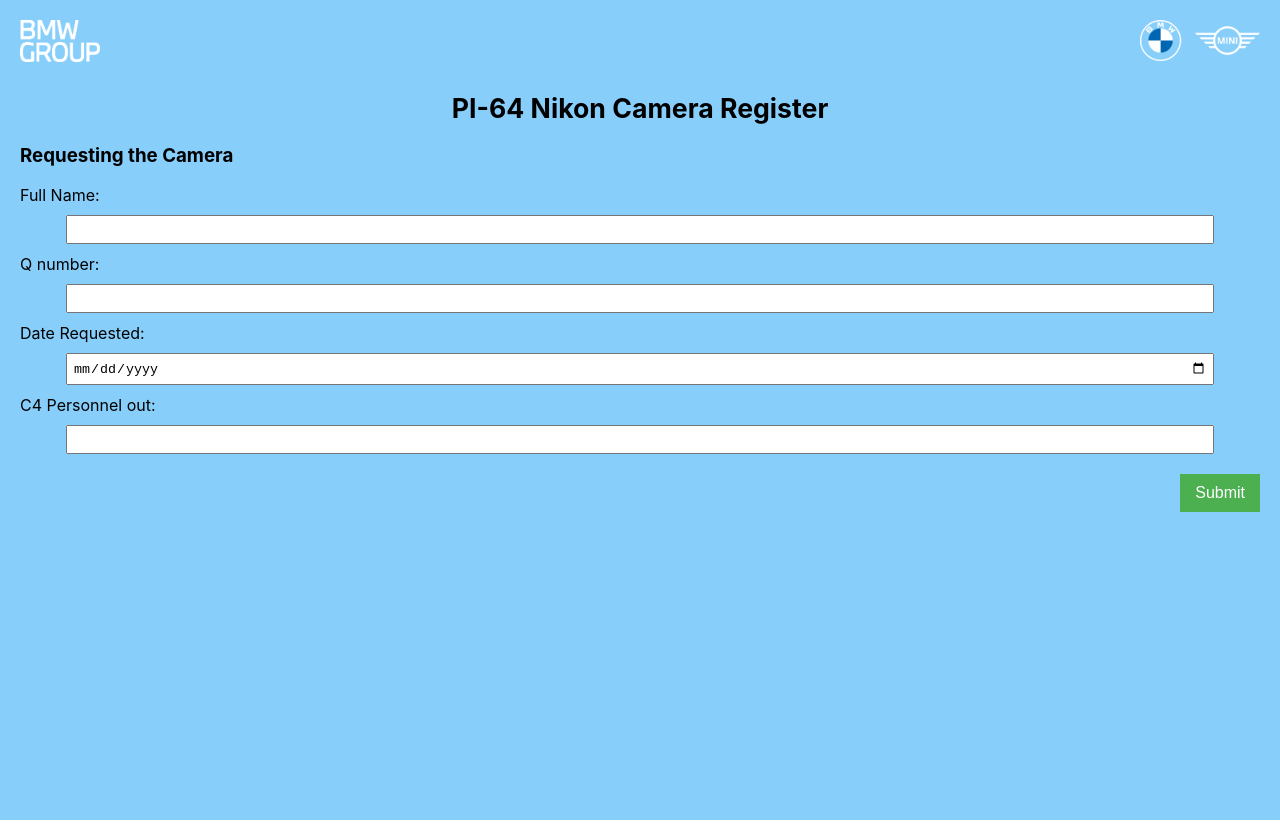
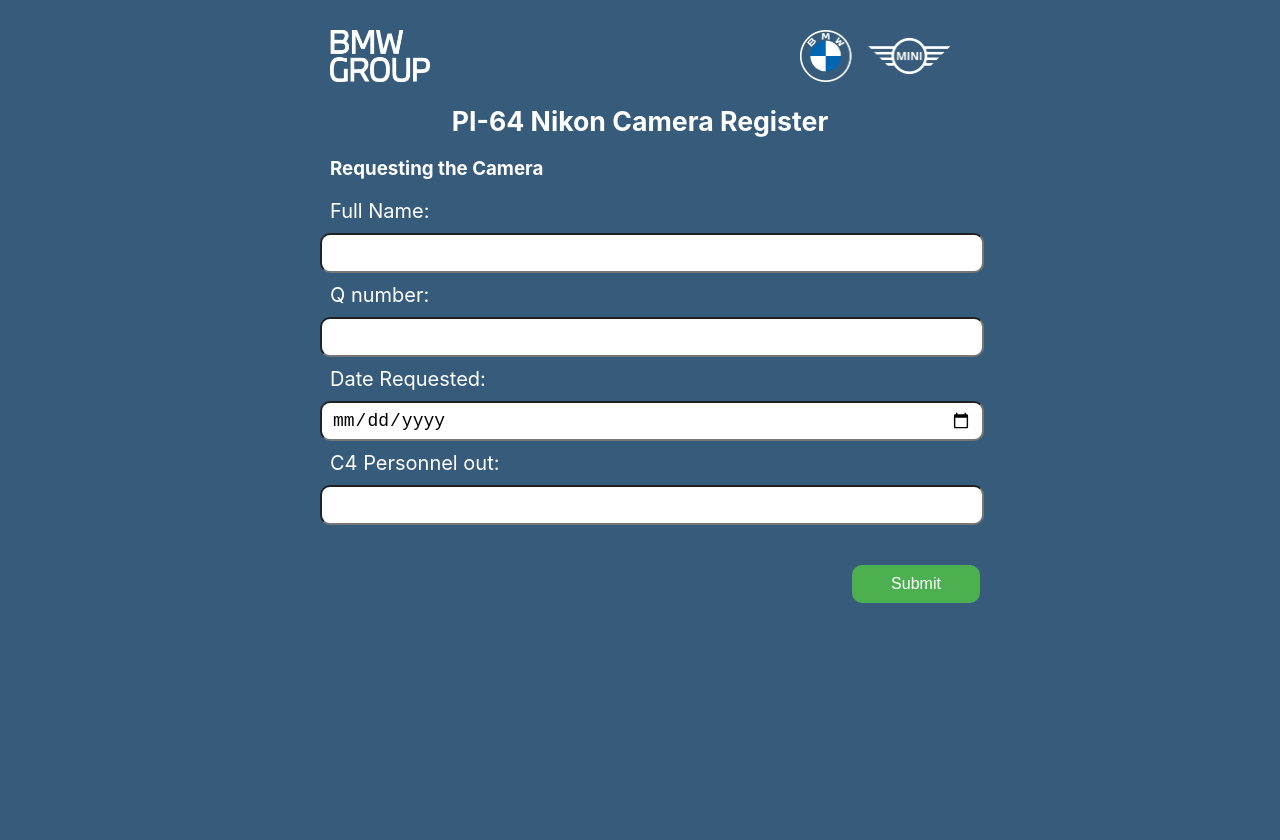
Before and after one commit to SKaraboM/NikinCamera, a React (Create React App) app: page / in a window 1280 px wide. Built offline with nearby package versions, Linux system fonts and the light colour scheme; no server answers.

Commit message:
Updated styling

```diff
--- a/src/index.css
+++ b/src/index.css
@@ -1,6 +1,7 @@
 body {
   margin: 0;
   width: 100%;
+  background-color: #375b7a;
   font-family: -apple-system, BlinkMacSystemFont, 'Segoe UI', 'Roboto', 'Oxygen',
     'Ubuntu', 'Cantarell', 'Fira Sans', 'Droid Sans', 'Helvetica Neue',
     sans-serif;
@@ -15,25 +16,30 @@
 
 label, input {
   display: block;
-  margin-bottom: 10px;
-  margin-left: 10px;
-  margin-top: 10px;
+  margin: 10px;
+  font-size: 20px;
+  color:white
 }
 
 input {
-  padding: 5px;
-  width: 90%;
+  padding: 10px;
+  width: 100%;
+  height: 2vh;
   max-width: 95vw; /* Adjust the width as needed */
-  margin: auto; /* Adjust the width as needed */
+  margin: auto;
+  border-radius: 10px;/* Adjust the width as needed */
+  font-size: 18px;
+  color: black;
+
 }
 
 .form {
-  max-width: 100vw;
+  max-width: 50vw;
   min-height: 100vh;  /* You can adjust this */
-  margin: 0 auto;
+  margin: 10px auto;
   padding: 10px;  /* Centers the form */
   font-size: medium;
-  background-color: lightskyblue;
+  background-color: #375b7a;
 }
 
 .button-container {
@@ -47,10 +53,13 @@
   background-color: #4CAF50; /* You can change the color */
   color: white;
   border: none;
+  font-size: medium;
   cursor: pointer;
-  font-size: medium;
   margin-bottom: 10px;
-  margin-right: 10px;
+  margin-top: 20px;
+  margin-right: -20px;
+  border-radius: 10px;
+  width: 10vw;
 }
 
 .btn:hover {
@@ -94,17 +103,20 @@
   display: flex;
   justify-content: space-between; /* Align images to left and right */
   align-items: center;
-  margin-bottom: 20px; /* Space below the images */
+  margin-bottom: 10px; /* Space below the images */
 }
 .bmwgroup {
-  width: 80px; /* Adjust the width as needed */
+  width: 100px; /* Adjust the width as needed */
   height: auto;
-  margin: 10px /* Maintain aspect ratio */
+  margin: 10px /* Maintain aspect ratio */;
+  margin-bottom: 5px /* Maintain aspect ratio */
 }
 .logo {
-  width: 120px; /* Adjust the width as needed */
+  width: 150px; /* Adjust the width as needed */
   height: auto;
-  margin: 10px /* Maintain aspect ratio */
+  margin: 10px /* Maintain aspect ratio */;
+  margin-bottom: 5px /* Maintain aspect ratio */
+
 }
 
 .form-header {
@@ -114,5 +126,17 @@
 }
 
 .camera-status {
-  margin: 10px
+  margin: 10px;
+  color: white
 }
+.error {
+  margin: 10px;
+  color: red;
+}
+.success{
+  margin: 10px;
+  color: green;
+}
+.form-header {
+  color: white
+}
--- a/src/index.js
+++ b/src/index.js
@@ -201,7 +201,7 @@
 
 
       <div className="messages">
-        {error && <div className="error"><h3>Please enter all the fields/provide an image</h3></div>}
+        {error && <div className="error"><h3>Please enter all the fields</h3></div>}
         {submitted && <div className="success"><h3>Thank you {name}, {showWebcam ? "Camera returned successfully!" : "Enjoy the camera!"}</h3></div>}
       </div>
 
@@ -263,7 +263,7 @@
         )}
 
         <div className="button-container">
-          {clicked? <button className="btn" type="submit">Submit</button>:<button onClick={handleSubmit} className="btn" type="submit">Submit</button>}
+          {clicked? <button className="btn" style={{curser: 'wait'}} type="submit">Submit</button>:<button onClick={handleSubmit} className="btn" type="submit">Submit</button>}
         </div>
       </form>
     </div>
```
